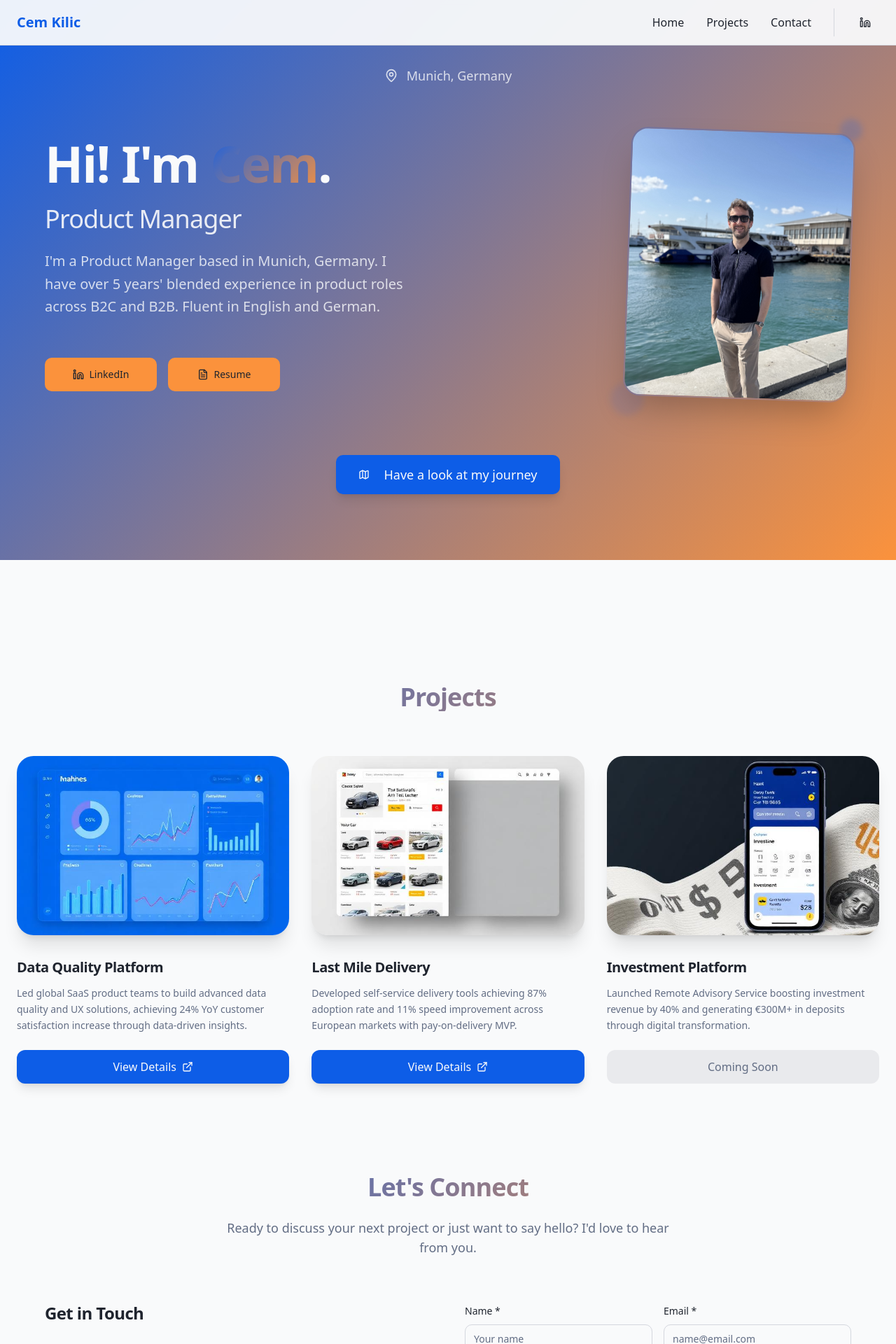
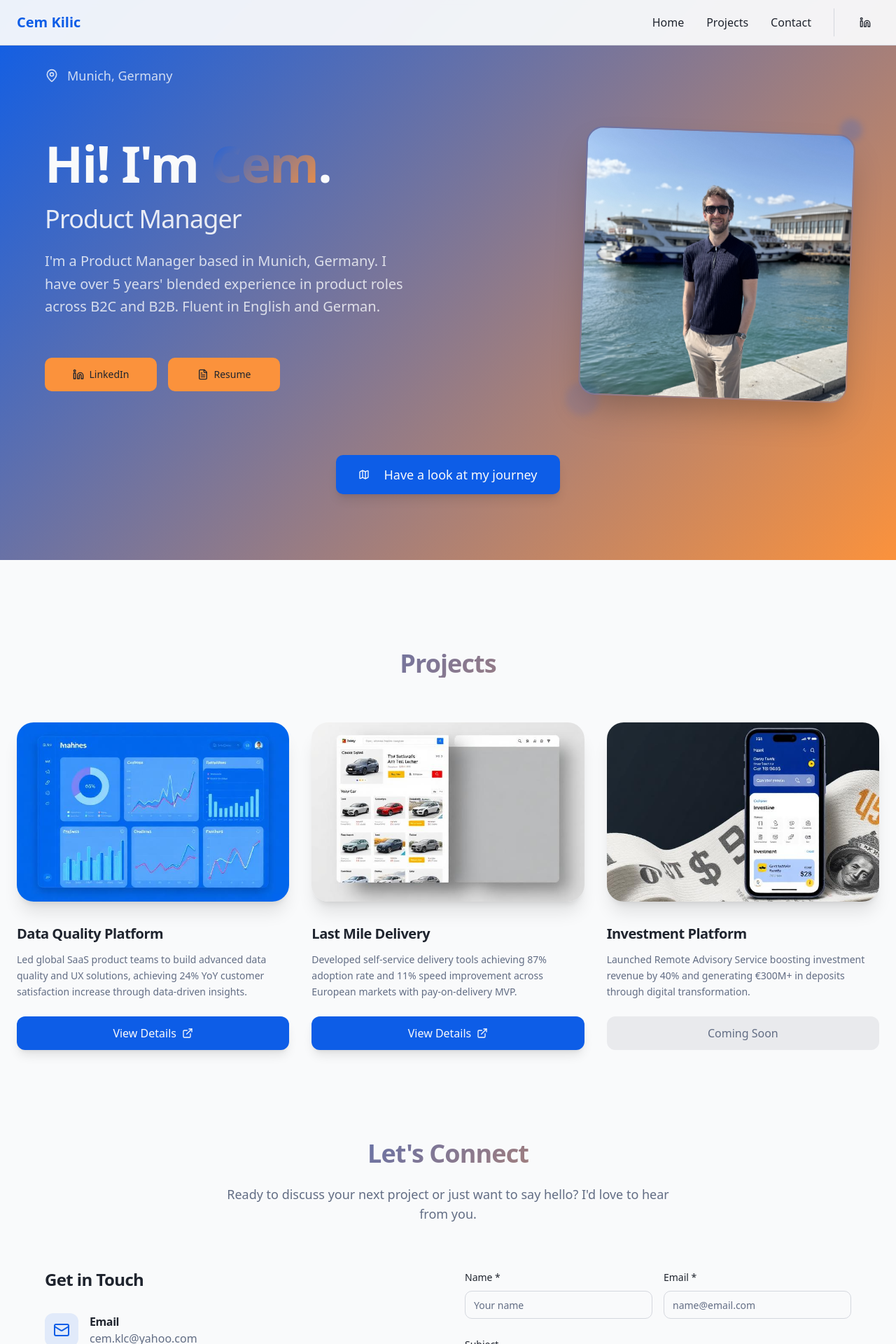
Before and after one commit to Ckilic123/cem-on-the-map, a React (Vite) app: page / in a window 1280 px wide. Shown: the top 1920 px of the page at 70% size. Built offline with nearby package versions, Linux system fonts and the light colour scheme.

Commit message:
Adjust hero section layout
Reduce gap before projects section, increase photo width, and align location text to the left.

```diff
--- a/src/components/HeroSection.tsx
+++ b/src/components/HeroSection.tsx
@@ -38,7 +38,7 @@ const HeroSection = () => {
       <div className="container mx-auto px-6 py-8">
         <div className="max-w-6xl mx-auto">
           {/* Location */}
-          <div className="flex items-center justify-center gap-3 text-primary-foreground/80 mb-16">
+          <div className="flex items-center justify-start gap-3 text-primary-foreground/80 mb-16">
             <MapPin className="w-5 h-5" />
             <span className="text-lg font-medium">Munich, Germany</span>
           </div>
@@ -102,7 +102,7 @@ const HeroSection = () => {
             {/* Photo */}
             <div className="lg:col-span-5 flex justify-center lg:justify-end">
               <div className="relative">
-                <div className="w-80 h-96 rounded-3xl overflow-hidden border-2 border-primary/20 shadow-2xl transform rotate-2 hover:rotate-0 transition-transform duration-300">
+                <div className="w-96 h-96 rounded-3xl overflow-hidden border-2 border-primary/20 shadow-2xl transform rotate-2 hover:rotate-0 transition-transform duration-300">
                   <img
                     src={cemHeadshot}
                     alt="Cem Kilic - Product Manager"
--- a/src/pages/Index.tsx
+++ b/src/pages/Index.tsx
@@ -13,7 +13,7 @@ const Index = () => {
     <div className="min-h-screen">
       <Navigation />
       <HeroSection />
-      <div className="mt-24">
+      <div className="mt-12">
         <ProjectSection />
       </div>
       <div className="-mt-8">
```
